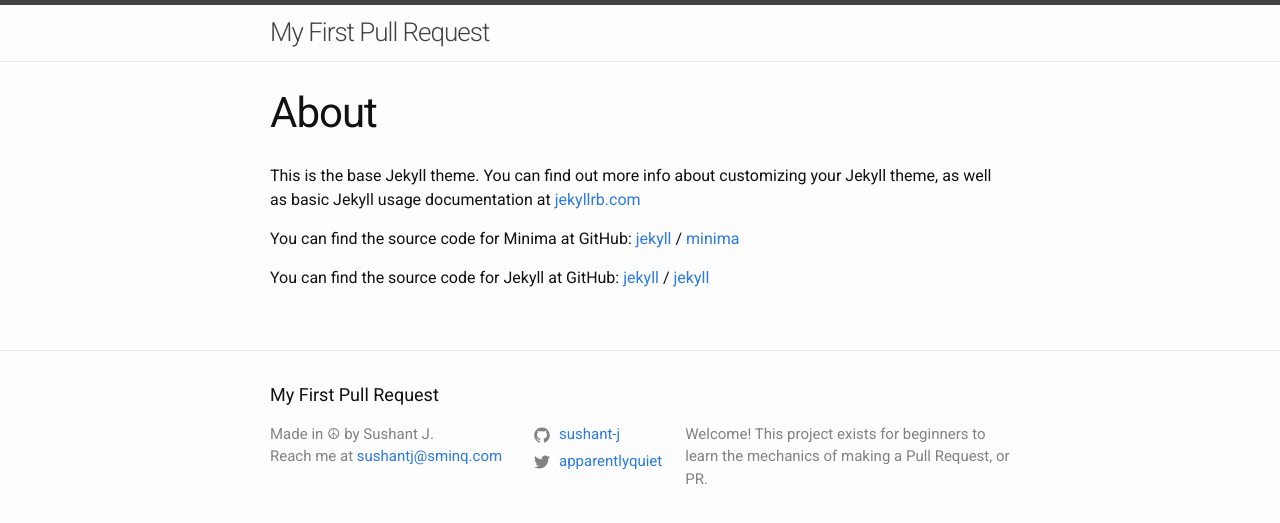
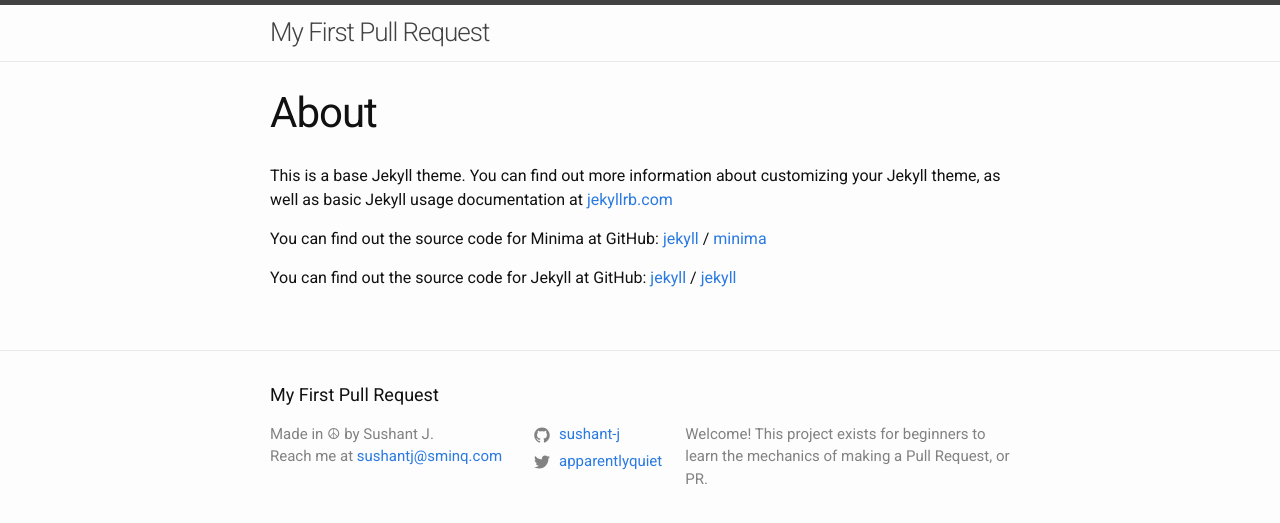
Before and after one commit to sushant-j/my-first-pull-request, a Jekyll site: the page built from about.md, in a window 1280 px wide. Shown: the top 523 px of the page. Built offline with Jekyll 4.4.1, drawn with Linux system fonts in a browser that asks for light colours; nearby versions of some CDN libraries.

Commit message:
Updated data

```diff
--- a/about.md
+++ b/about.md
@@ -4,13 +4,13 @@
 permalink: /about/
 ---
 
-This is the base Jekyll theme. You can find out more info about customizing your Jekyll theme, as well as basic Jekyll usage documentation at [jekyllrb.com](https://jekyllrb.com/)
+This is a base Jekyll theme. You can find out more information about customizing your Jekyll theme, as well as basic Jekyll usage documentation at [jekyllrb.com](https://jekyllrb.com/)
 
-You can find the source code for Minima at GitHub:
+You can find out the source code for Minima at GitHub:
 [jekyll][jekyll-organization] /
 [minima](https://github.com/jekyll/minima)
 
-You can find the source code for Jekyll at GitHub:
+You can find out the source code for Jekyll at GitHub:
 [jekyll][jekyll-organization] /
 [jekyll](https://github.com/jekyll/jekyll)
 
```
